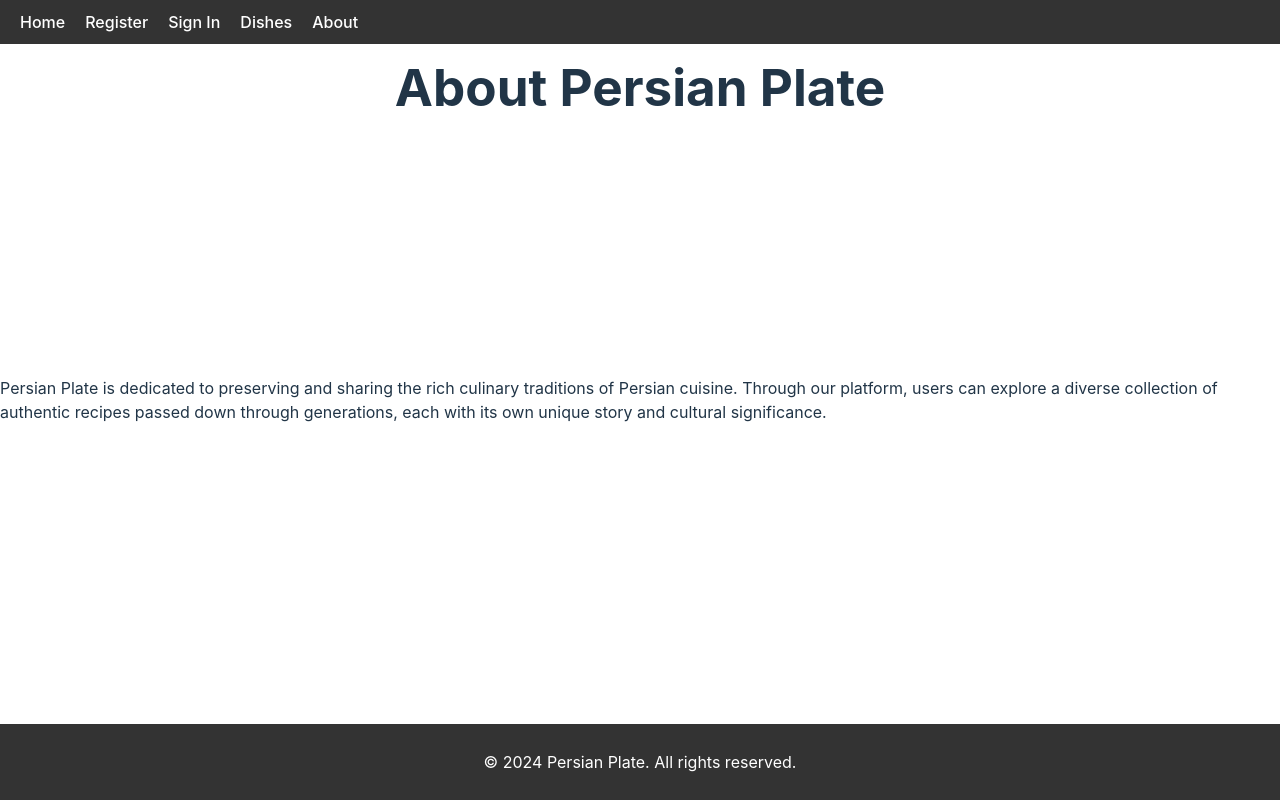
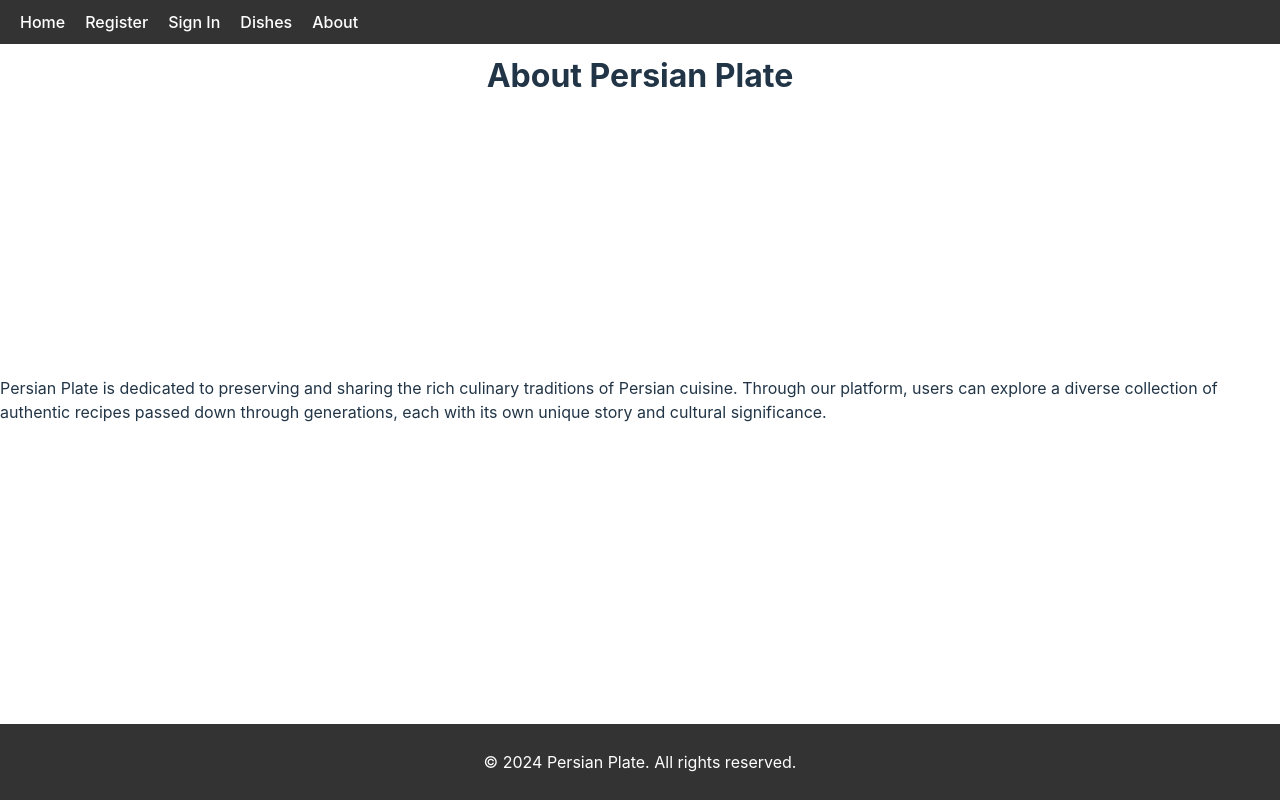
Before and after one commit to ninaraynor/persian-plate, a React (Vite) app: page /about in a window 1280 px wide. Built offline with nearby package versions, Linux system fonts and the light colour scheme; no server answers.

Commit message:
adjust classes and tags for styling

```diff
--- a/src/App.css
+++ b/src/App.css
@@ -33,6 +33,15 @@ h1 {
   left: 50%;
   transform: translateX(-50%);
   padding: 25px;
+}
+
+h2 {
+  position: absolute;
+  top: 0;
+  left: 50%;
+  transform: translateX(-50%);
+  padding: 25px;
+  font-size: 2em;
 }
 
 .card {
--- a/src/components/About.jsx
+++ b/src/components/About.jsx
@@ -3,7 +3,7 @@
 const About = () => {
     return (
         <div className="about-container">
-            <h1>About Persian Plate</h1>
+            <h2>About Persian Plate</h2>
             <p>Persian Plate is dedicated to preserving and sharing the rich culinary traditions of Persian cuisine. Through our platform, users can explore a diverse collection of authentic recipes passed down through generations, each with its own unique story and cultural significance.</p>
         </div>
     )
--- a/src/components/AddRecipe.jsx
+++ b/src/components/AddRecipe.jsx
@@ -84,6 +84,7 @@ const RecipeForm = ({ recipe, userId }) => {
     return (
         <div>
             <form onSubmit={handleSubmit} className="recipeForm">
+                <h2>Add A Recipe</h2>
                 <div className="formDiv">
                     <label htmlFor="recipeType">Dish Type:</label>
                     <select
--- a/src/components/Dishes.jsx
+++ b/src/components/Dishes.jsx
@@ -3,7 +3,7 @@ import { Link } from 'react-router-dom'
 const Dishes = ({ dishes }) => {
     return (
         <div className="dishes-container">
-            <h1>Dishes</h1>
+            <h2>Dishes</h2>
             <div className="dishes-grid">
             {dishes.map(dish => (
                 <div key={dish._id} className="dish-card">
--- a/src/components/Home.jsx
+++ b/src/components/Home.jsx
@@ -2,7 +2,9 @@
 
 const Home = () => {
     return (
-        <div>Persian Plate</div>
+        <div className="home">
+            <h1>Persian Plate</h1>
+        </div>
     )
 }
 
--- a/src/components/Profile.jsx
+++ b/src/components/Profile.jsx
@@ -3,7 +3,6 @@ import axios from 'axios'
 
 const Profile = ({ userId }) => {
   const [userRecipes, setUserRecipes] = useState([])
-  const [loading, setLoading] = useState(true)
 
   useEffect(() => {
     const fetchUserRecipes = async () => {
@@ -31,17 +30,17 @@ const Profile = ({ userId }) => {
 
   return (
     <div className="profile">
-      <h1>My Profile</h1>
-      <h2>My Recipes</h2>
+      <h2>My Profile</h2>
+      <h3>My Recipes</h3>
       <div className="recipe-list">
         {userRecipes.map(recipe => (
           <div key={recipe.id} className="recipe-view-card">
-            <h3>{recipe.title}</h3>
+            <h4>{recipe.title}</h4>
             <div className="recipe-details">
                 <p>Portion Size: {recipe.portionSize}</p>
                 <p>Prep Time: {!!recipe.prepTime && recipe.prepTime.value} {!!recipe.prepTime && recipe.prepTime.unit}</p>
                 <p>Cooking Time: {!!recipe.cookingTime && recipe.cookingTime.value} {!!recipe.cookingTime && recipe.cookingTime.unit}</p>
-                <h2>Ingredients:</h2>
+                <p>Ingredients:</p>
                 <ul>
                     {recipe.ingredients.map((ingredient, index) => (
                         <li key={index}>{ingredient.name} - {ingredient.quantity} {ingredient.unit}</li>
@@ -49,7 +48,7 @@ const Profile = ({ userId }) => {
                 </ul>
                 <p>Full Name: {recipe.fullName}</p>
                 <p>Family Origin: {recipe.familyOrigin}</p>
-                <h2>Unique Ingredients:</h2>
+                <p>Unique Ingredients:</p>
                 <ul>
                     {recipe.uniqueIngredients.map((uniqueIngredient, index) => (
                         <li key={index}>{uniqueIngredient}</li>
```
